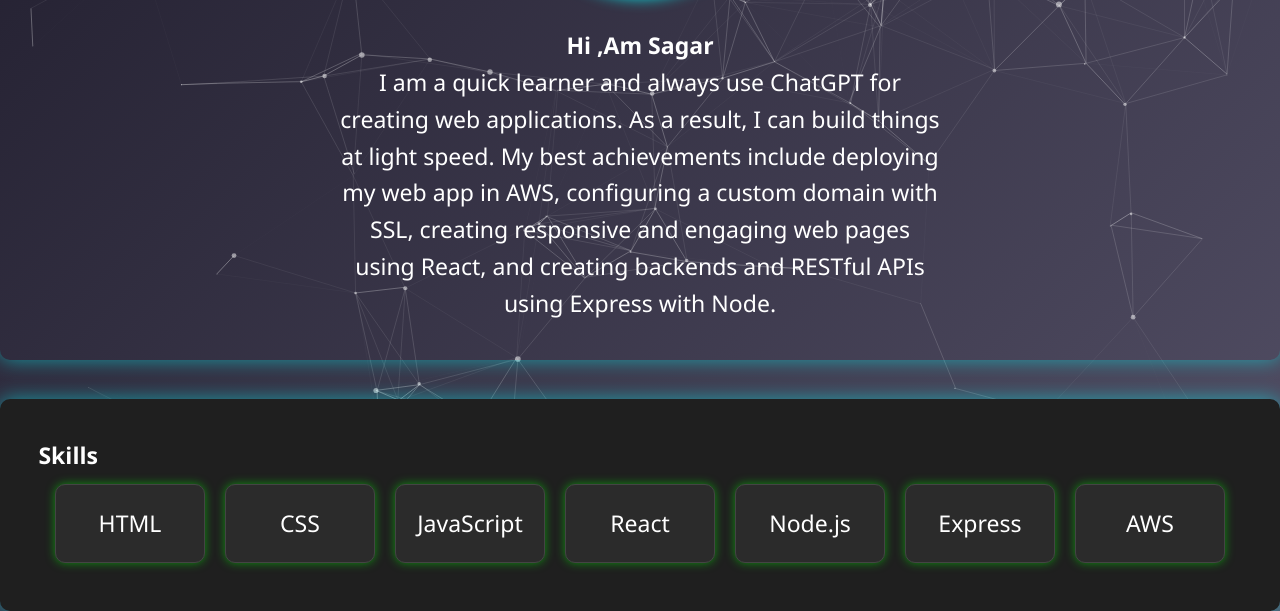
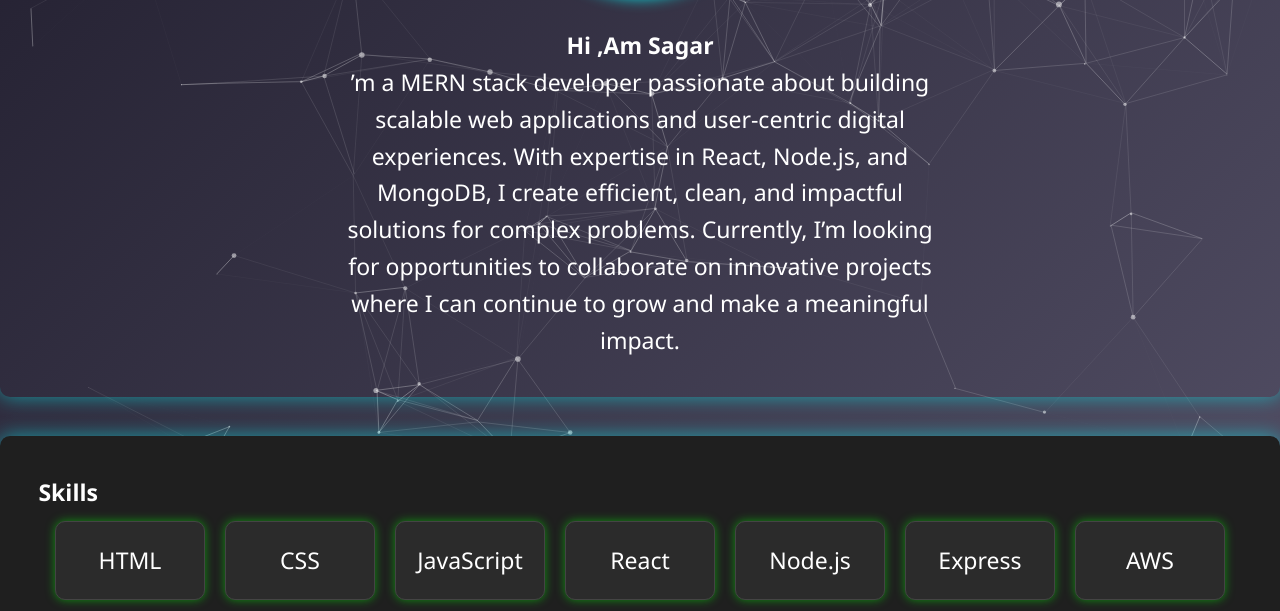
Before and after one commit to Anani999/portfolio, a plain HTML site: page index.html in a window 1280 px wide. Shown: the part 325-936 px from the top of the page. Drawn offline with nearby package versions, Linux system fonts and the light colour scheme.

Commit message:
about changed

```diff
--- a/index.html
+++ b/index.html
@@ -41,7 +41,7 @@
         <section id="about">
           <img src="assets/images/sagar.jpg" alt="Sagar"/>
           <h1>Hi ,Am Sagar </h1>
-          <p>I am a quick learner and always use ChatGPT for creating web applications. As a result, I can build things at light speed. My best achievements include deploying my web app in AWS, configuring a custom domain with SSL, creating responsive and engaging web pages using React, and creating backends and RESTful APIs using Express with Node.</p>
+          <p>’m a MERN stack developer passionate about building scalable web applications and user-centric digital experiences. With expertise in React, Node.js, and MongoDB, I create efficient, clean, and impactful solutions for complex problems. Currently, I’m looking for opportunities to collaborate on innovative projects where I can continue to grow and make a meaningful impact.</p>
         </section>
 
         <section id="skills">
```
